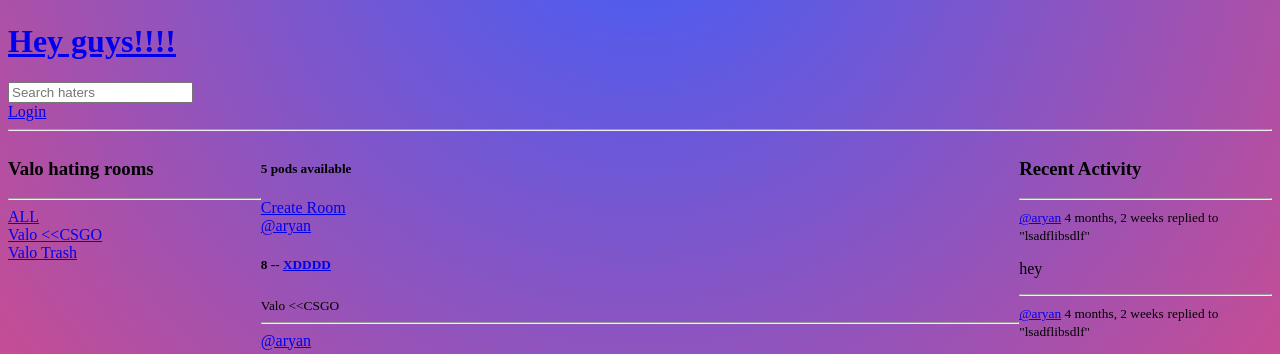
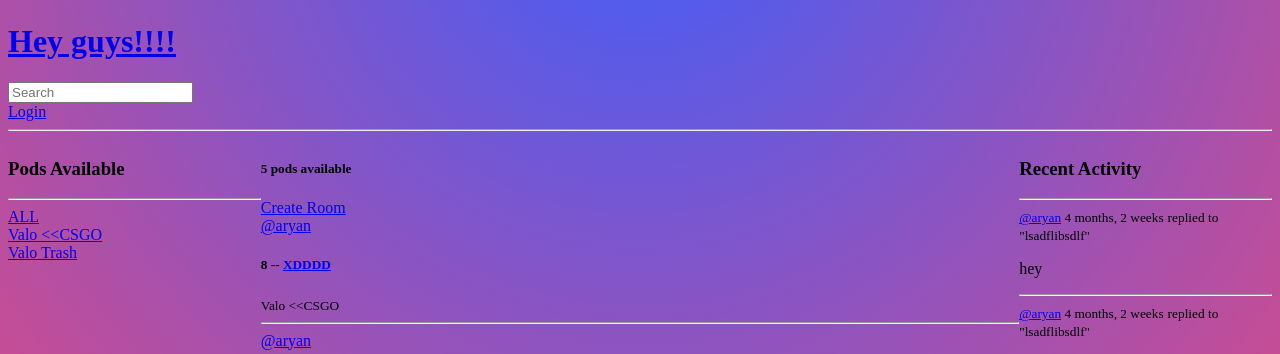
Before and after one commit to Aryan11234567890/MyFirstDjango, a Django app: page / in a window 1280 px wide. Shown: the part 1034-1388 px from the top of the page. Run offline with Django 5.2, Linux system fonts and the light colour scheme; data comes from the database, SQL or seed files in the repository.

Commit message:
first commit

```diff
--- a/basicapp/templates/basicapp/topic_comp.html
+++ b/basicapp/templates/basicapp/topic_comp.html
@@ -1,4 +1,4 @@
-<h3>Valo hating rooms</h3>
+<h3>Pods Available</h3>
         <hr>
 
         <div>
--- a/templates/navbar.html
+++ b/templates/navbar.html
@@ -4,7 +4,7 @@
 </a>
 
 <form method="GET" action="{% url 'home' %}">
-    <input type="text" name="q" placeholder="Search haters"/>
+    <input type="text" name="q" placeholder="Search"/>
 
 
 
```
